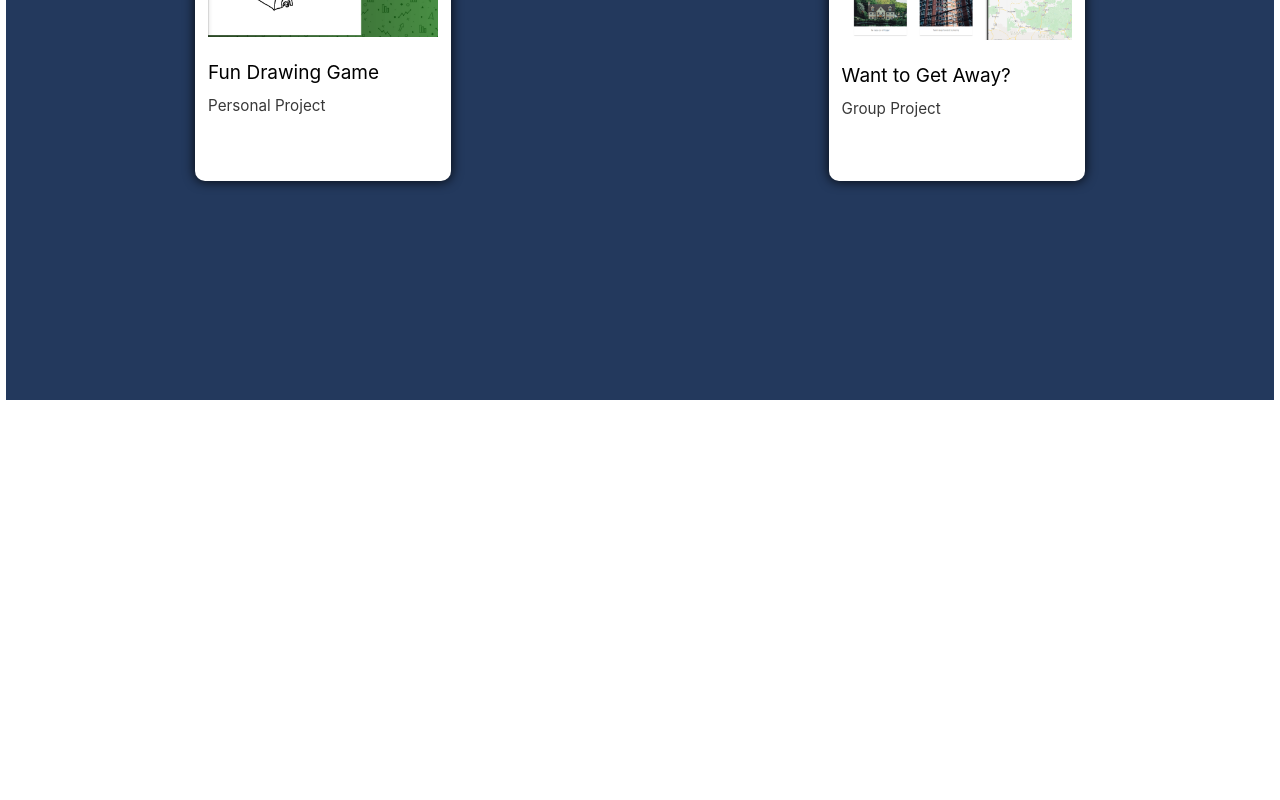
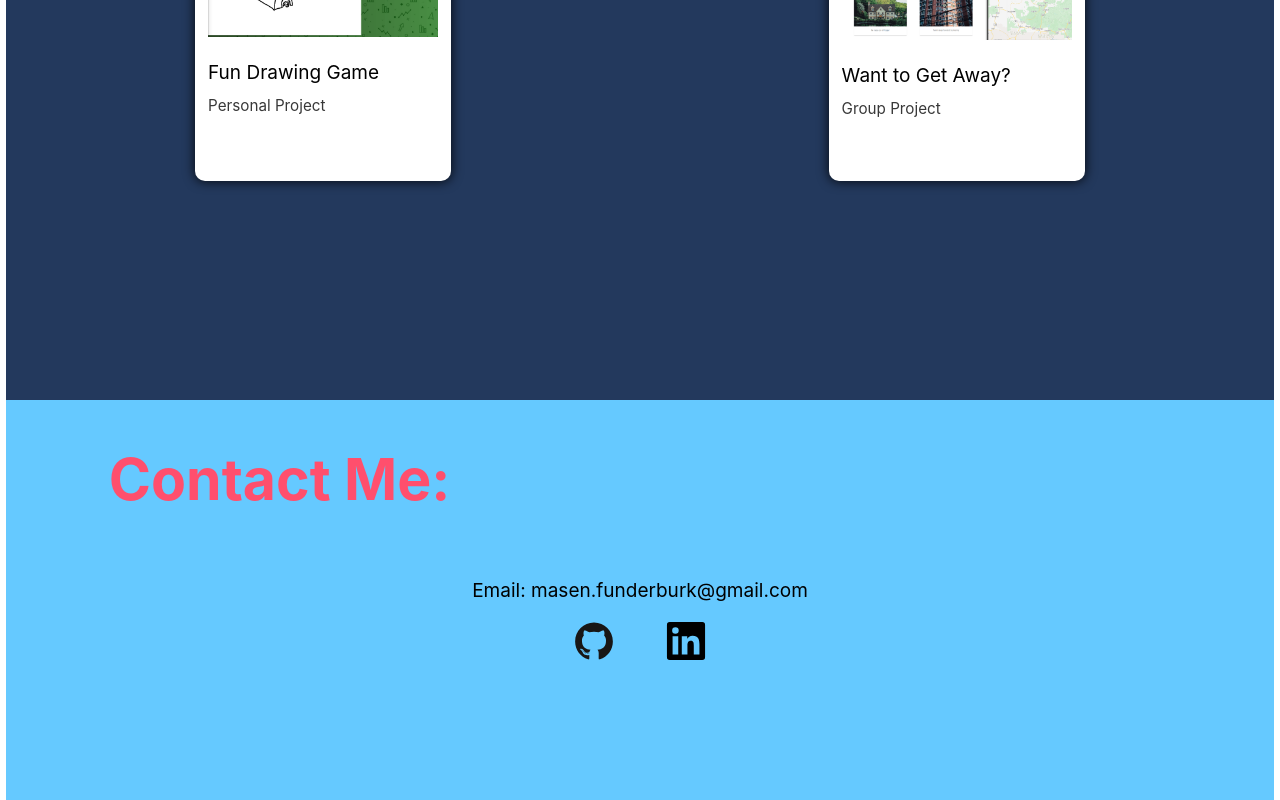
Before and after one commit to mfunderburk15/portfolio, a Next.js app: page / in a window 1280 px wide. Shown: the part 2800-3600 px from the top of the page. Before the commit the page ends 3200 px from the top, so only its background shows below. Built offline with nearby package versions, Linux system fonts and the light colour scheme.

Commit message:
skeleton finished

```diff
--- /dev/null
+++ b/Components/ContactMe.js
@@ -0,0 +1,24 @@
+import styles from "../styles/Home.module.css";
+export default function ContactMe() {
+  return (
+    <div id="ContactMe" className={styles.contactMe}>
+      <h2 className={styles.contactTitle}>Contact Me:</h2>
+      <div className={styles.contactContainer}>
+        <p>
+          Email:
+          <a href="mailto:masen.funderburk@gmail.com">
+            <span> masen.funderburk@gmail.com</span>
+          </a>
+        </p>
+        <div className={styles.contactIconContainer}>
+          <a href="https://github.com/mfunderburk15">
+            <img className={styles.contactIcon} src="/github-original.svg" />
+          </a>
+          <a href="https://www.linkedin.com/in/masen-funderburk-909aba1ab/">
+            <img className={styles.contactIcon} src="/linkedin-plain.svg" />
+          </a>
+        </div>
+      </div>
+    </div>
+  );
+}
--- a/Components/Header.js
+++ b/Components/Header.js
@@ -6,8 +6,8 @@ export default function Header() {
       <div className={styles.navLinks}>
         <a href="#aboutMe">About Me</a>
         <a href="#skills">Skills</a>
-        <a>Projects</a>
-        <a>Contact Me</a>
+        <a href="#Projects">Projects</a>
+        <a href="#ContactMe">Contact Me</a>
       </div>
     </div>
   );
--- a/pages/index.js
+++ b/pages/index.js
@@ -4,7 +4,7 @@ import Header from "../Components/Header.js";
 import AboutMe from "../Components/AboutMe.js";
 import Skills from "../Components/Skills.js";
 import Projects from "../Components/Projects.js";
-
+import ContactMe from "../Components/ContactMe.js";
 export default function Home() {
   return (
     <div className={styles.container}>
@@ -13,6 +13,7 @@ export default function Home() {
       <AboutMe />
       <Skills />
       <Projects />
+      <ContactMe />
     </div>
   );
 }
--- a/styles/Home.module.css
+++ b/styles/Home.module.css
@@ -163,3 +163,33 @@
   color: #383838;
   margin: 1vw;
 }
+
+.contactMe {
+  width: 99vw;
+  height: 50vh;
+  background: #65c9ff;
+}
+
+.contactTitle {
+  margin-left: 8vw;
+  color: #ff4f6d;
+  font-size: 3rem;
+}
+
+.contactContainer {
+  display: flex;
+  flex-direction: column;
+  align-items: center;
+}
+
+.contactIconContainer {
+  width: 99vw;
+  height: 20vh;
+  display: flex;
+  justify-content: center;
+}
+
+.contactIcon {
+  height: 5vh;
+  margin: 0 2vw;
+}
```
Also changed, not shown: public/github-original.svg (added), public/linkedin-plain.svg (added).
